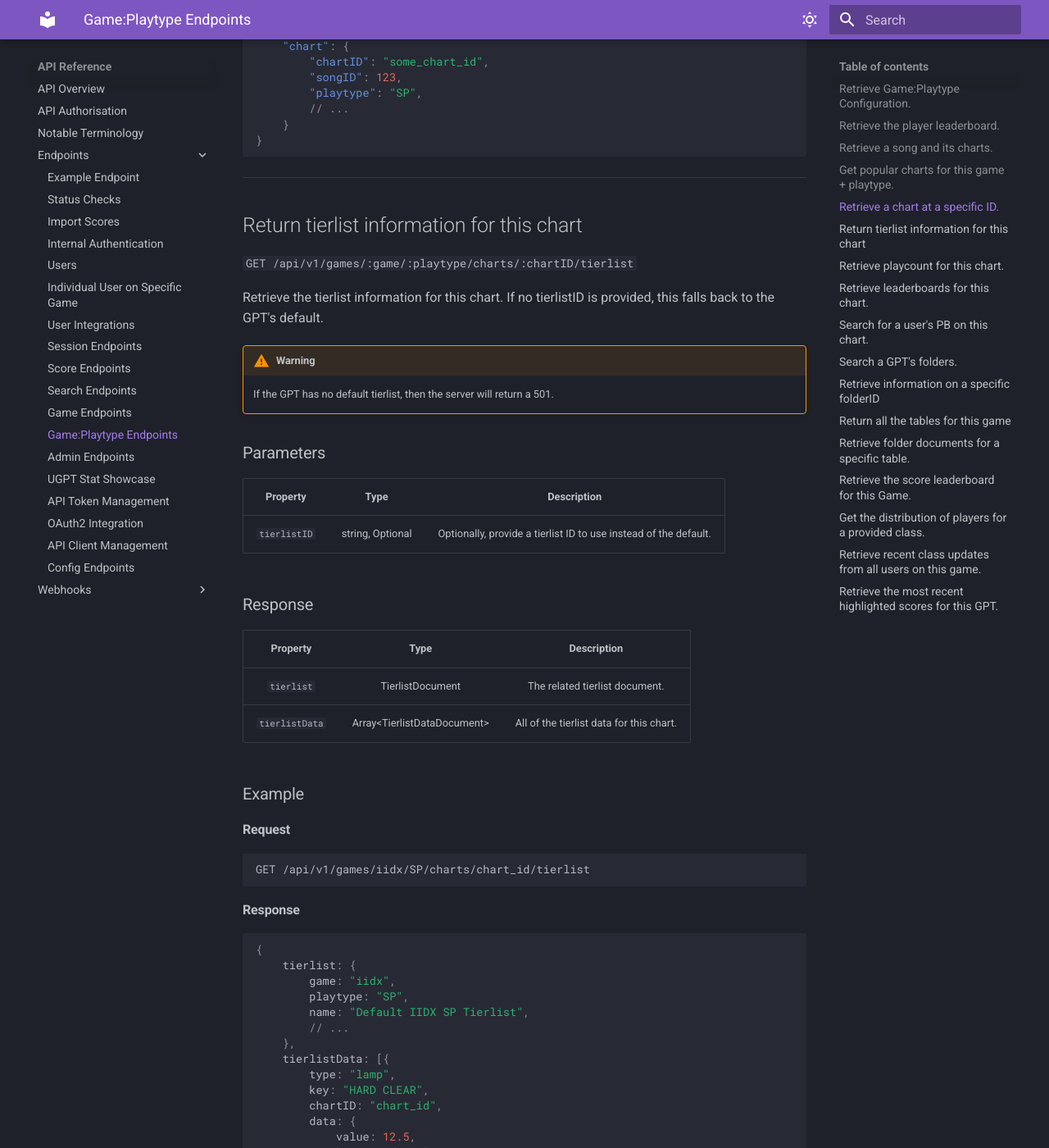
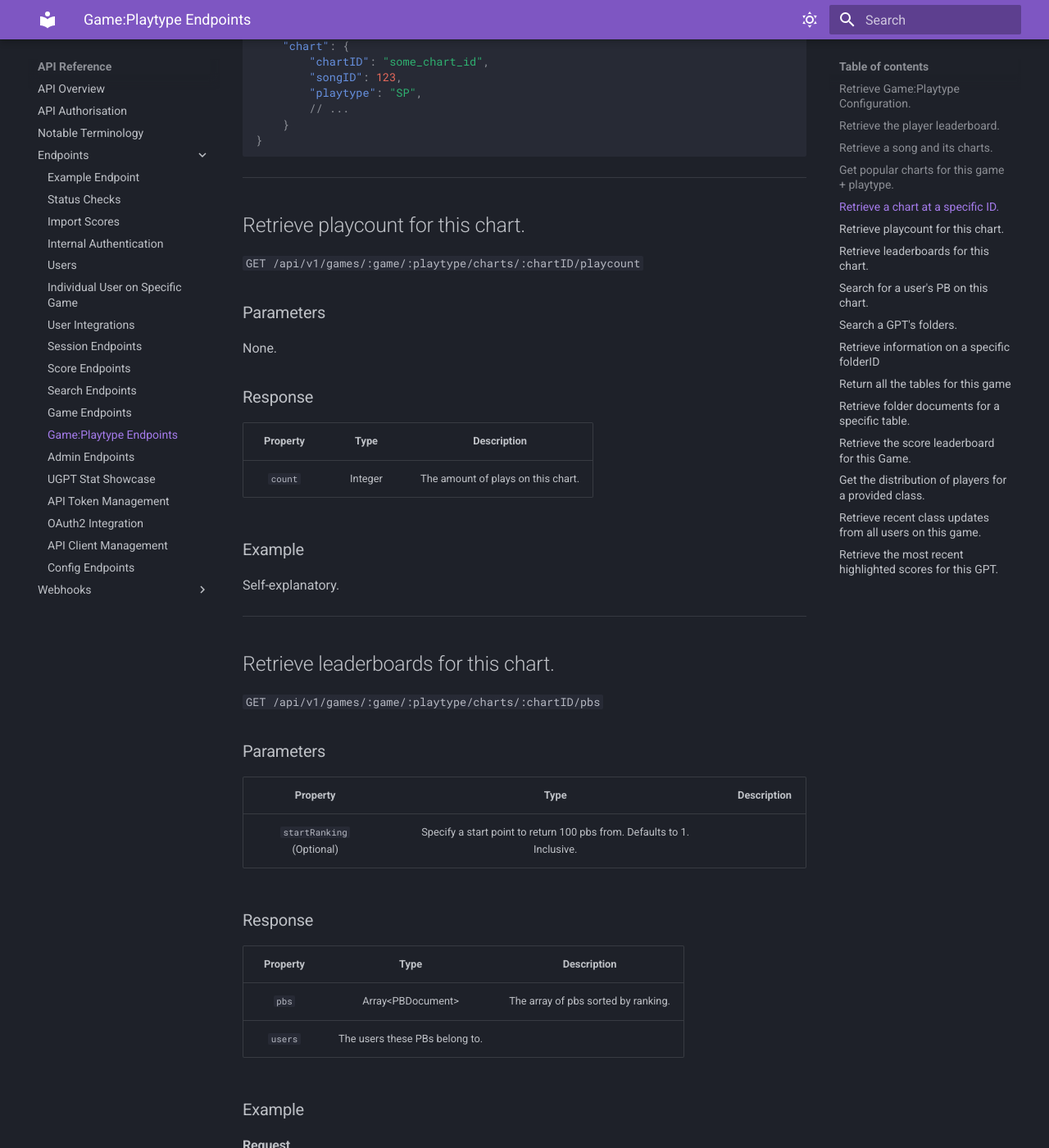
Before and after one commit to zkrising/Tachi, an MkDocs documentation site: the page built from docs/docs/api/routes/gpt.md, in a window 1280 px wide and 1400 px high, scrolled down 5732 px. Shown: the whole window at 82% size. Built offline with MkDocs 1.6.1 and Material for MkDocs 9.7.7, drawn with Linux system fonts in a browser that asks for light colours; some of the changed text lies outside the part shown.

Commit message:
Remove unused tierlist endpoint.

````diff
--- a/docs/docs/api/routes/gpt.md
+++ b/docs/docs/api/routes/gpt.md
@@ -251,73 +251,6 @@ GET /api/v1/games/iidx/SP/charts/some_chart_id
 
 *****
 
-## Return tierlist information for this chart
-
-`GET /api/v1/games/:game/:playtype/charts/:chartID/tierlist`
-
-Retrieve the tierlist information for this chart. If no tierlistID is provided, this falls back
-to the GPT's default.
-
-!!! warning
-	If the GPT has no default tierlist, then the server will return a 501.
-
-### Parameters
-
-| Property | Type | Description |
-| :: | :: | :: |
-| `tierlistID` | string, Optional | Optionally, provide a tierlist ID to use instead of the default. |
-
-### Response
-
-| Property | Type | Description |
-| :: | :: | :: |
-| `tierlist` | TierlistDocument | The related tierlist document. |
-| `tierlistData` | Array&lt;TierlistDataDocument&gt; | All of the tierlist data for this chart. |
-
-### Example
-
-#### Request
-```
-GET /api/v1/games/iidx/SP/charts/chart_id/tierlist
-```
-
-#### Response
-
-```js
-{
-	tierlist: {
-		game: "iidx",
-		playtype: "SP",
-		name: "Default IIDX SP Tierlist",
-		// ...
-	},
-	tierlistData: [{
-		type: "lamp",
-		key: "HARD CLEAR",
-		chartID: "chart_id",
-		data: {
-			value: 12.5,
-			humanised: "C",
-			flags: {}
-		},
-		// ...
-	}, {
-		type: "lamp",
-		key: "CLEAR",
-		chartID: "chart_id",
-		data: {
-			value: 12.4,
-			humanised: "C",
-			flags: {
-				idvDifference: true
-			}
-		},
-		// ...
-	}]
-}
-```
-
-*****
 ## Retrieve playcount for this chart.
 
 `GET /api/v1/games/:game/:playtype/charts/:chartID/playcount`
````
